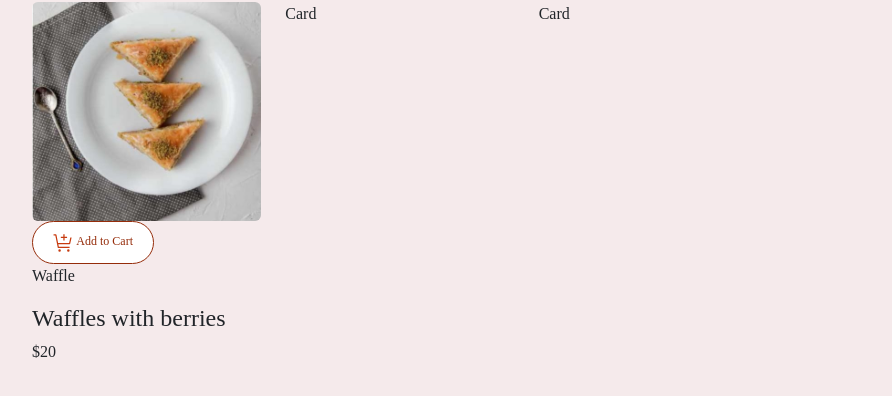
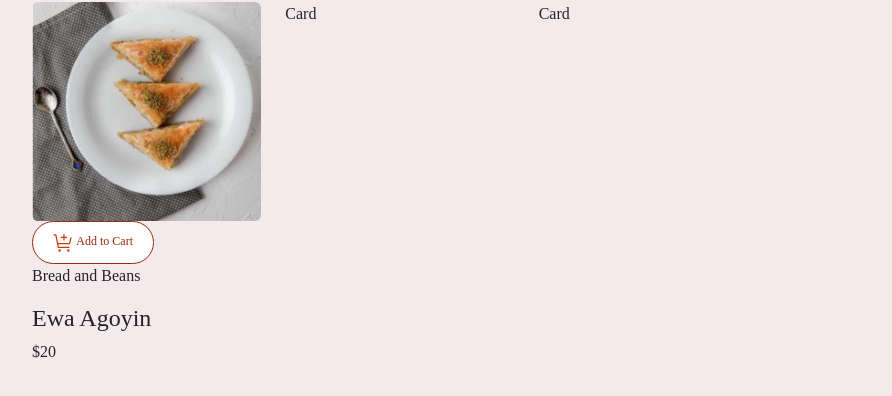
Before and after one commit to oluwamayowa17/practice-session, a plain HTML site: page index.html in a window 1280 px wide. Shown: the part 102-498 px from the top of the page, without its empty margins (50-942 px from the left). Drawn offline with nearby package versions, Linux system fonts and the light colour scheme.

Commit message:
new commit

```diff
--- a/index.html
+++ b/index.html
@@ -36,10 +36,11 @@
                                 </defs>
                             </svg> Add to Cart</button>
                         <div>
-                            <p>Waffle</p>
-                            <h4>Waffles with berries</h4>
+                            <p>Bread and Beans</p>
+                            <h4>Ewa Agoyin</h4>
                             <p>$20</p>
                         </div>
+
                     </div>
                     <div class="col-md-4">Card</div>
                     <div class="col-md-4">Card</div>
```
